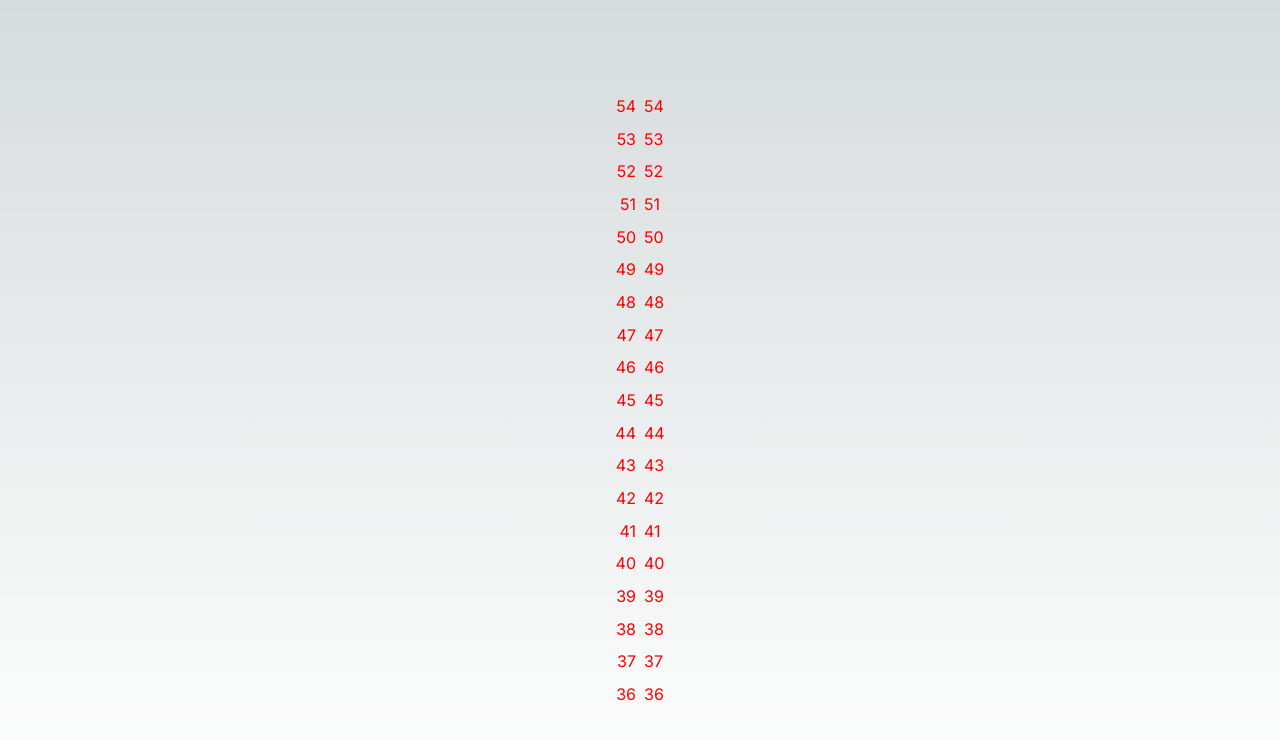
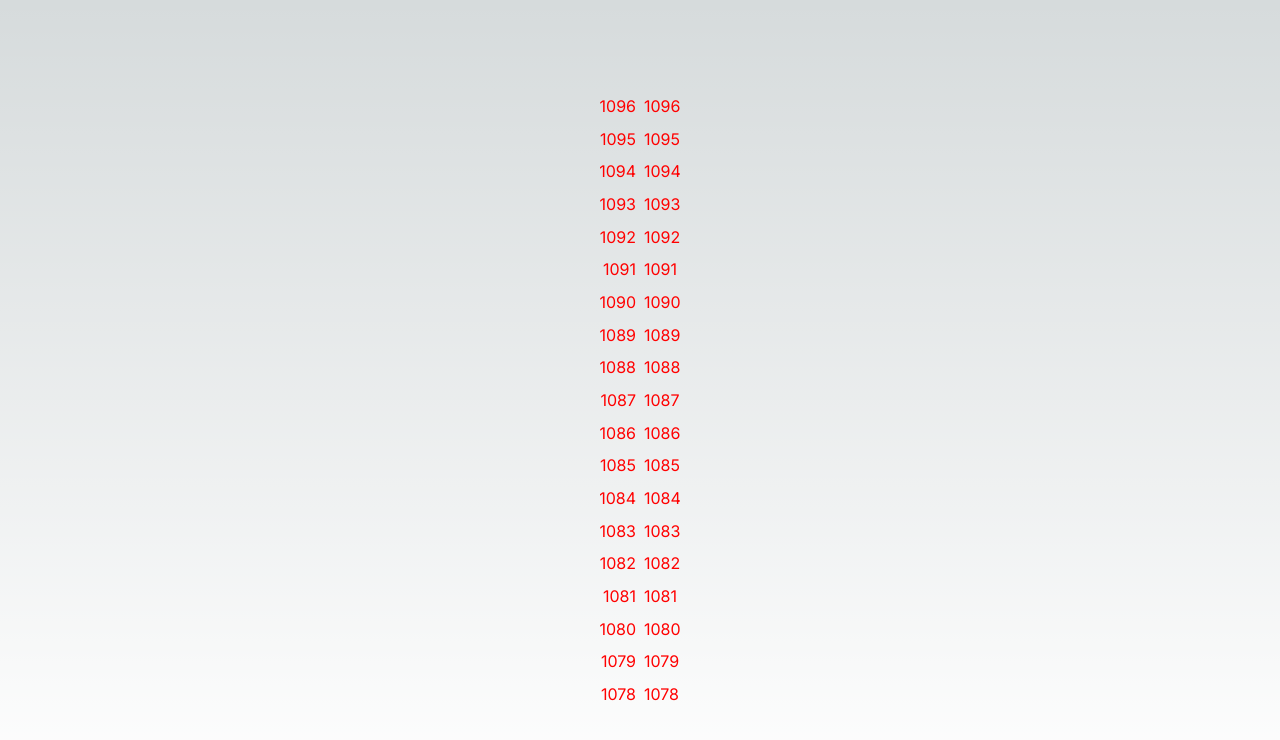
Before and after one commit to silviaphungky/explore-setstate, a Next.js app: page / in a window 1280 px wide. Shown: the top 740 px of the page. Built offline with nearby package versions, Linux system fonts and the light colour scheme.

Commit message:
smaller interval

```diff
--- a/src/pages/index.tsx
+++ b/src/pages/index.tsx
@@ -14,7 +14,7 @@ export default function Home() {
       setData((prev) => {
         return [(prev[0] || 0) + 1, ...prev].slice(0, 19)
       })
-    }, 100)
+    }, 5)
 
     return () => clearInterval(interval)
   }, [])
```
